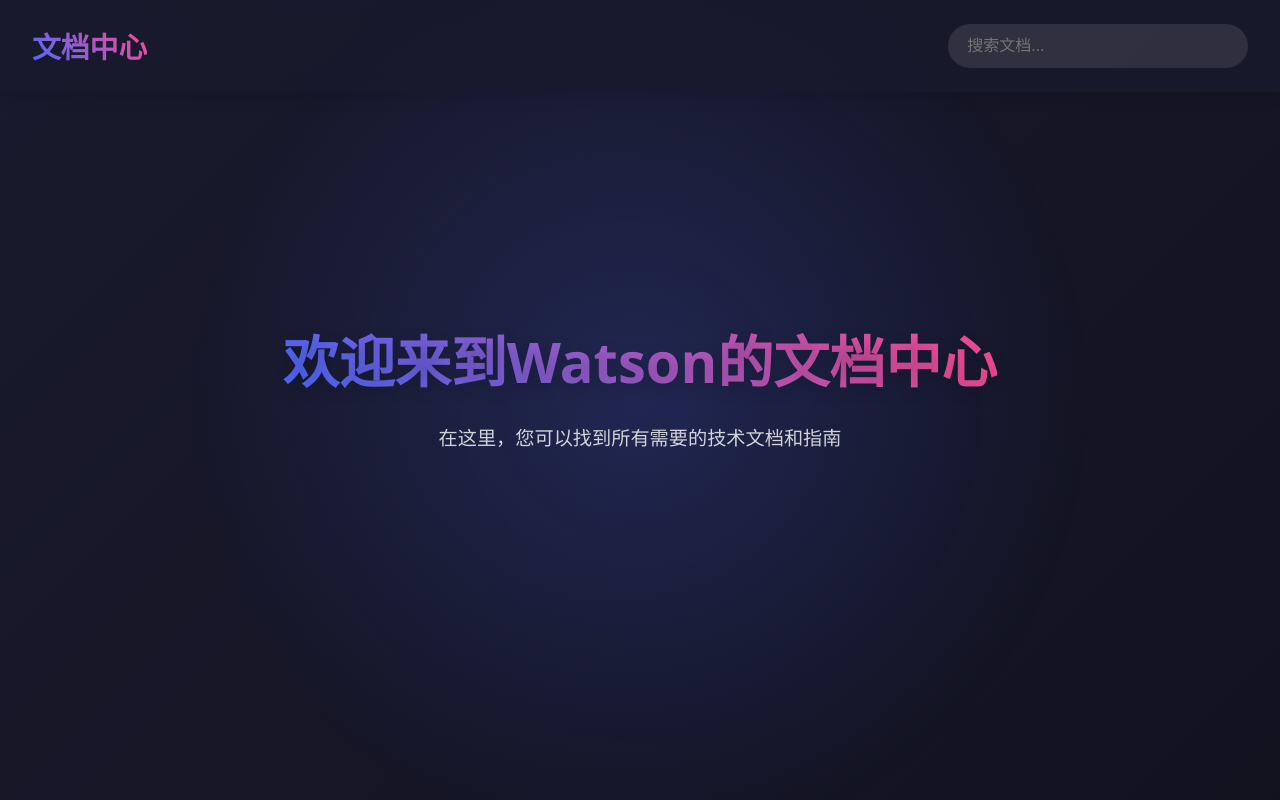
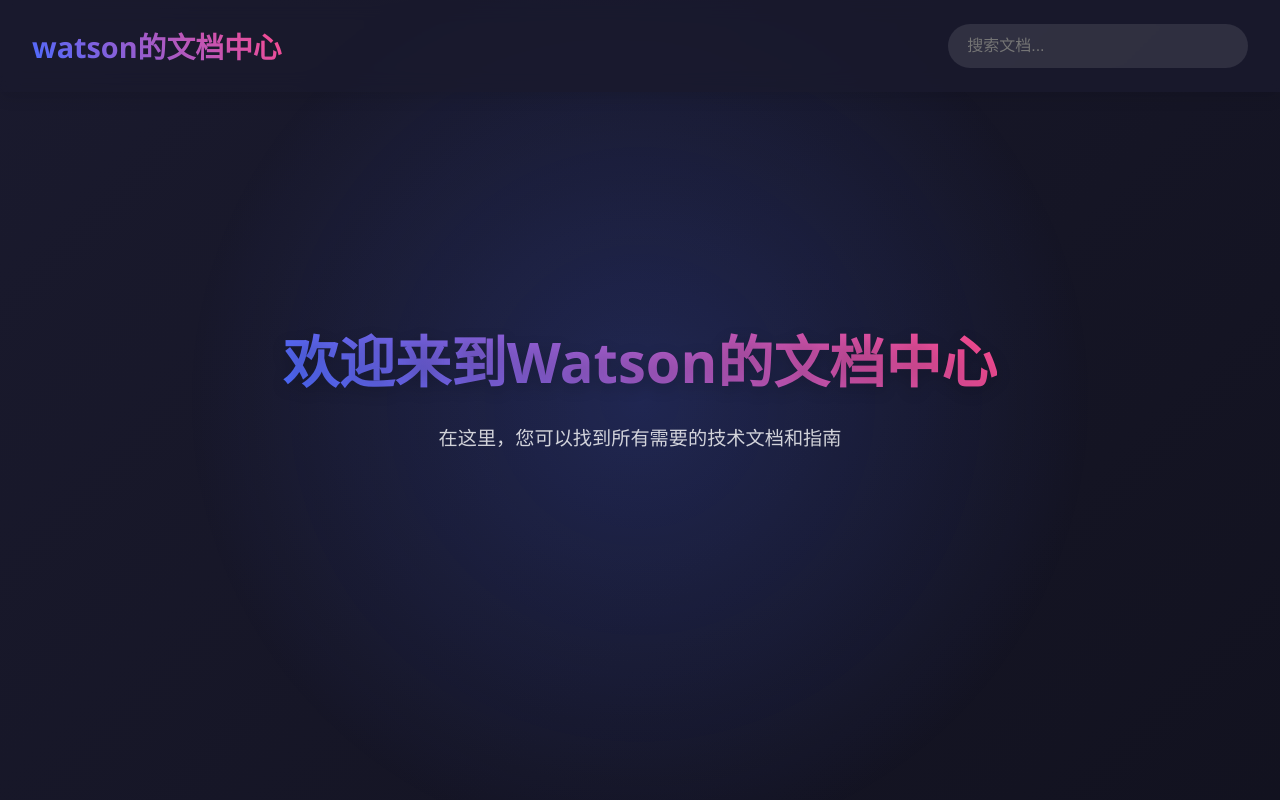
Before and after one commit to zuomian726/zuomian726.github.io, a plain HTML site: page index.html in a window 1280 px wide. Shown: the top 800 px of the page. Drawn offline with nearby package versions, Linux system fonts and the light colour scheme.

Commit message:
更新文档内容

```diff
--- a/index.html
+++ b/index.html
@@ -10,7 +10,7 @@
 <body>
     <div class="main-container">
         <nav class="nav-menu">
-            <div class="logo">文档中心</div>
+            <div class="logo">watson的文档中心</div>
             <div class="search-container">
                 <input type="text" id="searchInput" placeholder="搜索文档...">
             </div>
```
